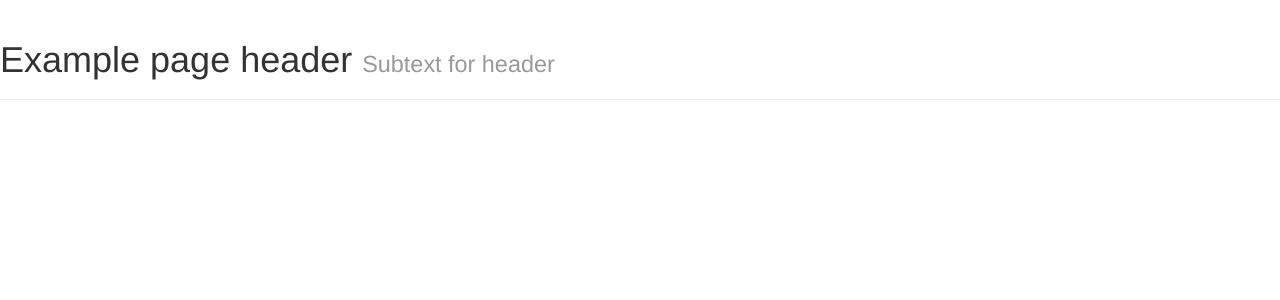
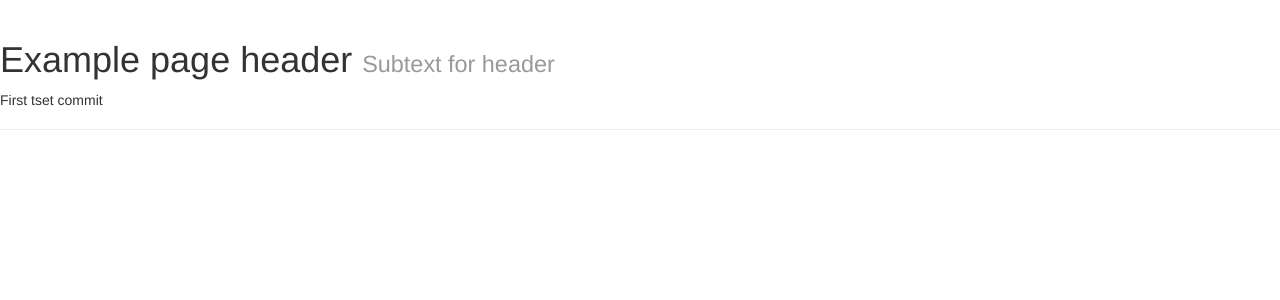
Before and after one commit to coldman333/fastorder, a CodeIgniter app: page / in a window 1280 px wide. Shown: the top 300 px of the page. Run offline with CodeIgniter, Linux system fonts and the light colour scheme.

Commit message:
Добавил параграф. Для тестирования

```diff
--- a/application/views/template/header.php
+++ b/application/views/template/header.php
@@ -22,4 +22,5 @@
 <body>
 <div class="page-header">
     <h1>Example page header <small>Subtext for header</small></h1>
+    <p>First tset commit</p>
 </div>
```
